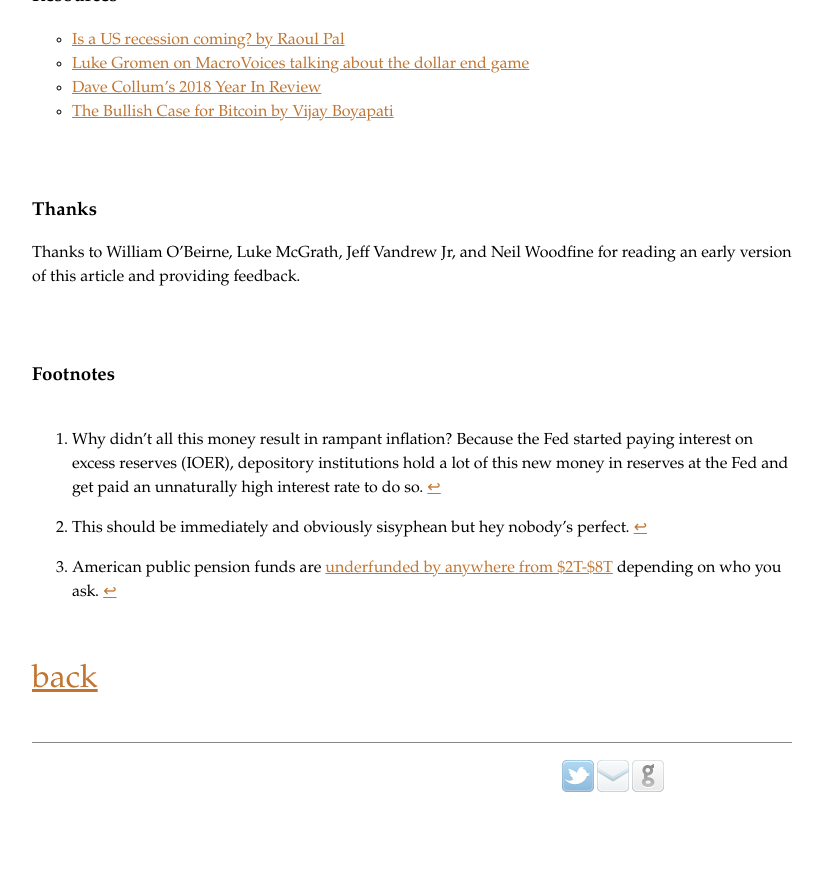
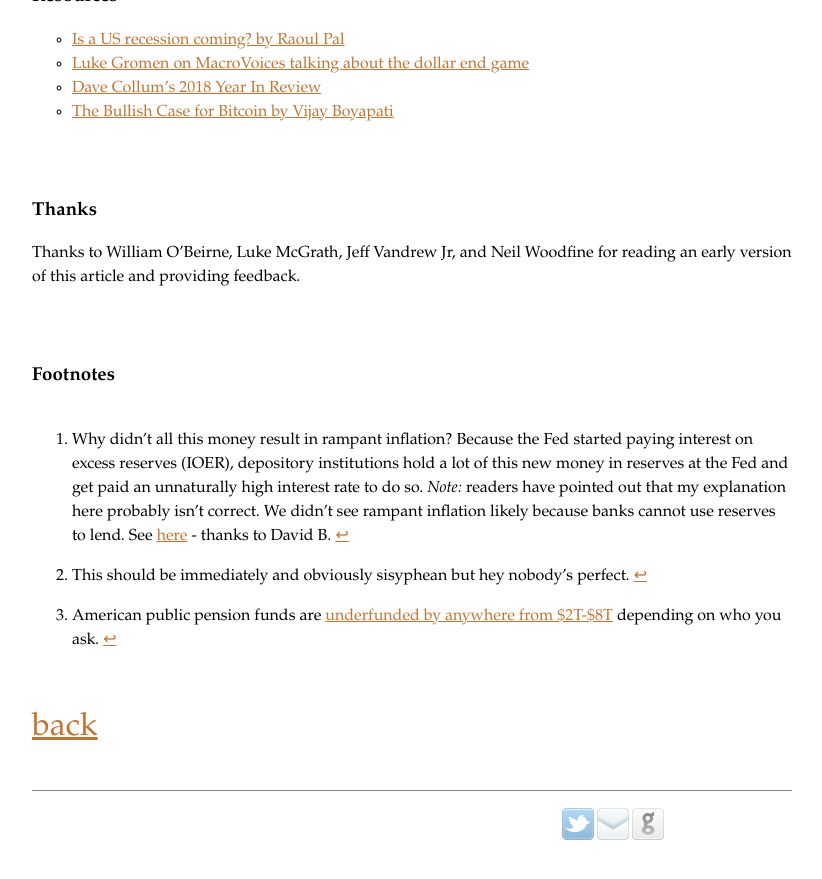
Before and after one commit to jamesob/jamesob.github.io, a Jekyll site: the page built from _posts/2019-08-24-bitcoin-is-for-this.md, in a window 1280 px wide and 900 px high, scrolled down 16172 px. Shown: the top 879 px of the window, without its empty margins (238-1060 px from the left). Built offline with Jekyll 4.4.1, drawn with Linux system fonts in a browser that asks for light colours; a script that is not in the unit is left out; comment, search, counter and statistics services are not loaded; before the commit the page ends 17024 px from its top, so only the background shows below that.

Commit message:
IOER update

```diff
--- a/_posts/2019-08-24-bitcoin-is-for-this.md
+++ b/_posts/2019-08-24-bitcoin-is-for-this.md
@@ -635,7 +635,7 @@ for reading an early version of this article and providing feedback.
 
 ### Footnotes
 
-[^1]: Why didn't all this money result in rampant inflation? Because the Fed started paying interest on excess reserves (IOER), depository institutions hold a lot of this new money in reserves at the Fed and get paid an unnaturally high interest rate to do so.
+[^1]: Why didn't all this money result in rampant inflation? Because the Fed started paying interest on excess reserves (IOER), depository institutions hold a lot of this new money in reserves at the Fed and get paid an unnaturally high interest rate to do so. *Note:* readers have pointed out that my explanation here probably isn't correct. We didn't see rampant inflation likely because banks cannot use reserves to lend. See [here](https://twitter.com/junkbond2000/status/1166185797894193154) - thanks to David B.
 
 [^2]: This should be immediately and obviously sisyphean but hey nobody's perfect.
 [^3]: American public pension funds are [underfunded by anywhere from $2T-$8T](https://www.zerohedge.com/news/2016-08-09/public-pension-ponzi-are-public-pensions-short-8-trillion) depending on who you ask.
```
